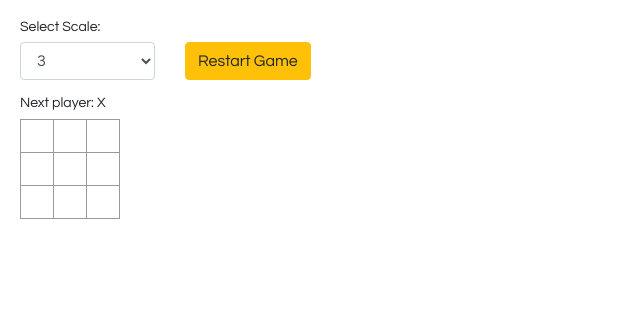
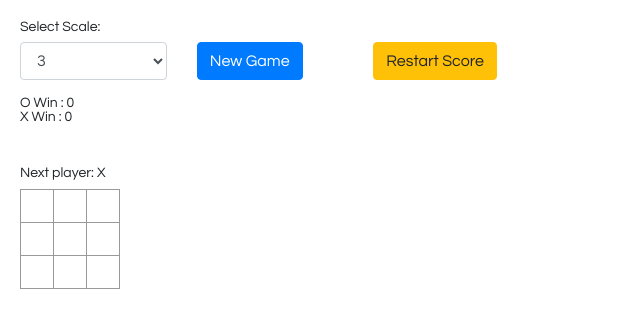
Before and after one commit to Chasiopui/tictactoe-reactjs, a React app: page / in a window 1280 px wide. Shown: the whole page, without its empty margins (0-640 px from the left). Built offline with nearby package versions, Linux system fonts and the light colour scheme.

Commit message:
add more board option and add scoreboard

```diff
--- a/src/index.css
+++ b/src/index.css
@@ -52,7 +52,7 @@
 }
 
 .dropdown-scale {
-  width: 300px;
+  width: 500px;
 }
 
 .form-group {
--- a/src/index.js
+++ b/src/index.js
@@ -15,20 +15,24 @@
     super(props);
     this.state = {
       value: 3,
-      scaleOption: [3,4,5,6,7,8,9],
+      scaleOption: [3,4,5,6,7,8,9,10,11,12,13,14,15,16,17,18,19,20],
       boards:[],
       squares: Array(9).fill(null),
+      xScore: 0,
+      oScore: 0,
       xIsNext: true
     };
     this.handleChange = this.handleChange.bind(this);
     this.renderScalable = this.renderScalable.bind(this);
     this.renderSquare = this.renderSquare.bind(this);
+    // this.handleScore = this.handleScore.bind(this);
   }
 
   async handleClick(i) {
     const squares = this.state.squares.slice()
-    console.log(i)
+    // console.log(i)
     if (await calculateWinner(i,squares) || squares[i]) {
+      console.log(i,squares[i])
       return;
     }
     squares[i] = this.state.xIsNext ? 'X' : 'O';
@@ -36,6 +40,11 @@
       squares: squares,
       xIsNext: !this.state.xIsNext
     })
+
+    const score = await calculateWinner(i,squares)
+    if (score !== null) {
+      this.handleScore(score)
+    }
     // console.log('index = ' + i + '; value = ' + squares[i])
     // console.log(squares[i])
     // this.state.xIsNext ? this.setState({xIsNext: false}) : this.setState({xIsNext: true})
@@ -90,6 +99,28 @@
     });
   }
 
+  handleScore(winner) {
+    (winner === 'X' ?
+      this.setState({
+        xScore: this.state.xScore + parseInt(1)
+      })
+    :
+      this.setState({
+        oScore: this.state.oScore + parseInt(1)
+      })
+    )
+  }
+
+  newGame() {
+    this.setState({
+      value: 3,
+      // scaleOption: [3,4,5,6,7,8,9,10,11,12,13,14,15,16,17,18,19,20],
+      boards:[],
+      squares: Array(9).fill(null),
+      xIsNext: true
+    })
+  }
+
   handleScale() {
     return (
       <div className="form-group">
@@ -108,7 +139,10 @@
               </select>
             </div>
             <div className="col">
-            <button type="button" className="btn btn-warning" onClick={() => window.location.reload(false)}>Restart Game</button>
+              <button type="button" className="btn btn-primary" onClick={() => this.newGame()}>New Game</button>
+            </div>
+            <div className="col">
+              <button type="button" className="btn btn-warning" onClick={() => window.location.reload(false)}>Restart Score</button>
             </div>
           </div>
         </form>
@@ -119,6 +153,7 @@
 
   render() {
     const winner = calculateWinner('', this.state.squares);
+    // this.handleScore(winner)
     let status;
     if (winner) {
       status = 'Winner: ' + winner;
@@ -126,12 +161,22 @@
       status = 'Next player: ' + (this.state.xIsNext ? 'X' : 'O');
     }
 
+    const oScore = 'O Win : ' + this.state.oScore
+    const xScore = 'X Win : ' + this.state.xScore
+
     return (
       <div>
         <div className="dropdown-scale">
           {this.handleScale()}
         </div>
 
+        <div className="score">
+          {oScore}
+          <br/>
+          {xScore}
+        </div>
+
+        <br/><br/><br/>
         <div className="status">{status}</div>
         <div>
           {this.renderScalable()}
```
